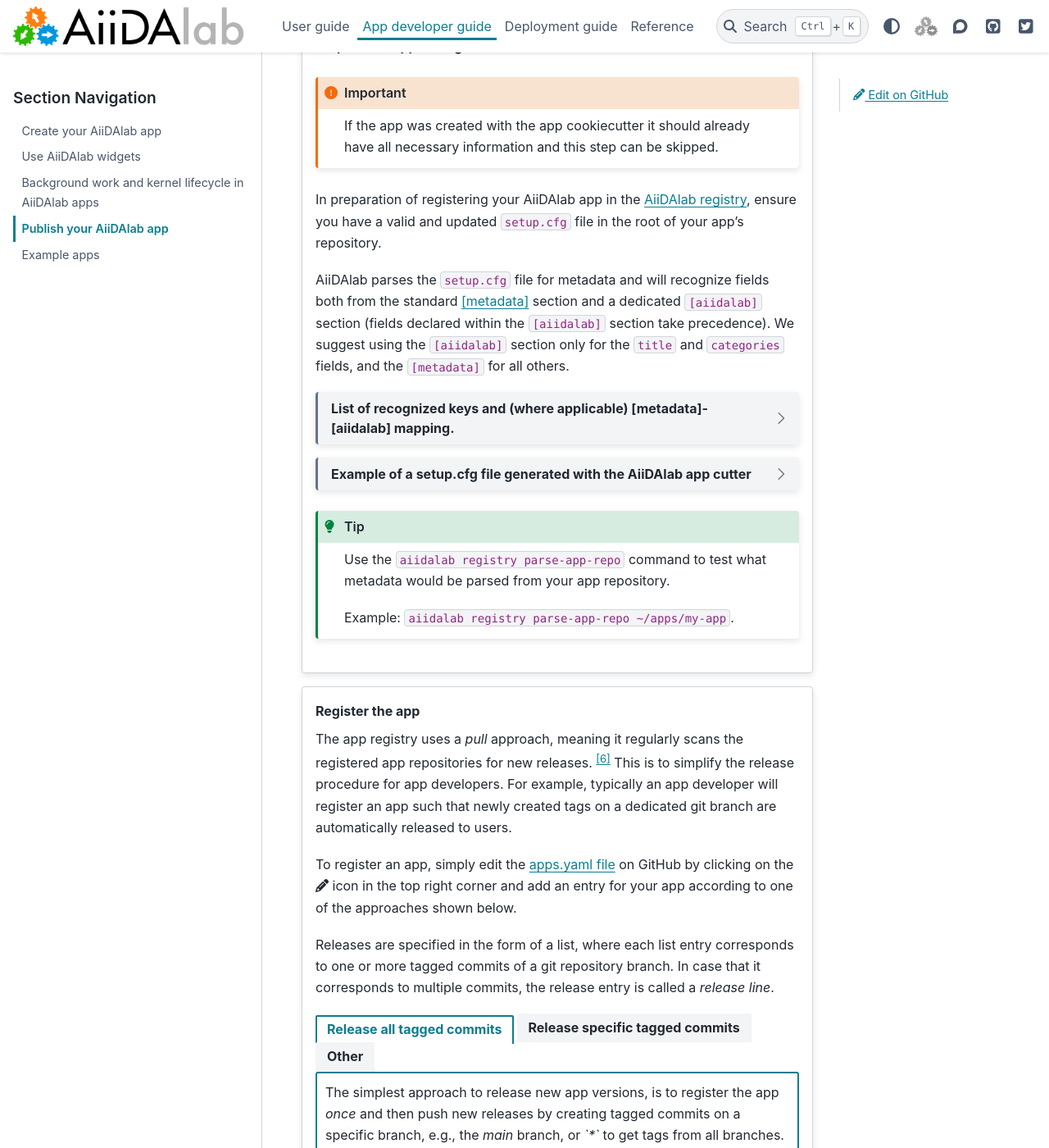
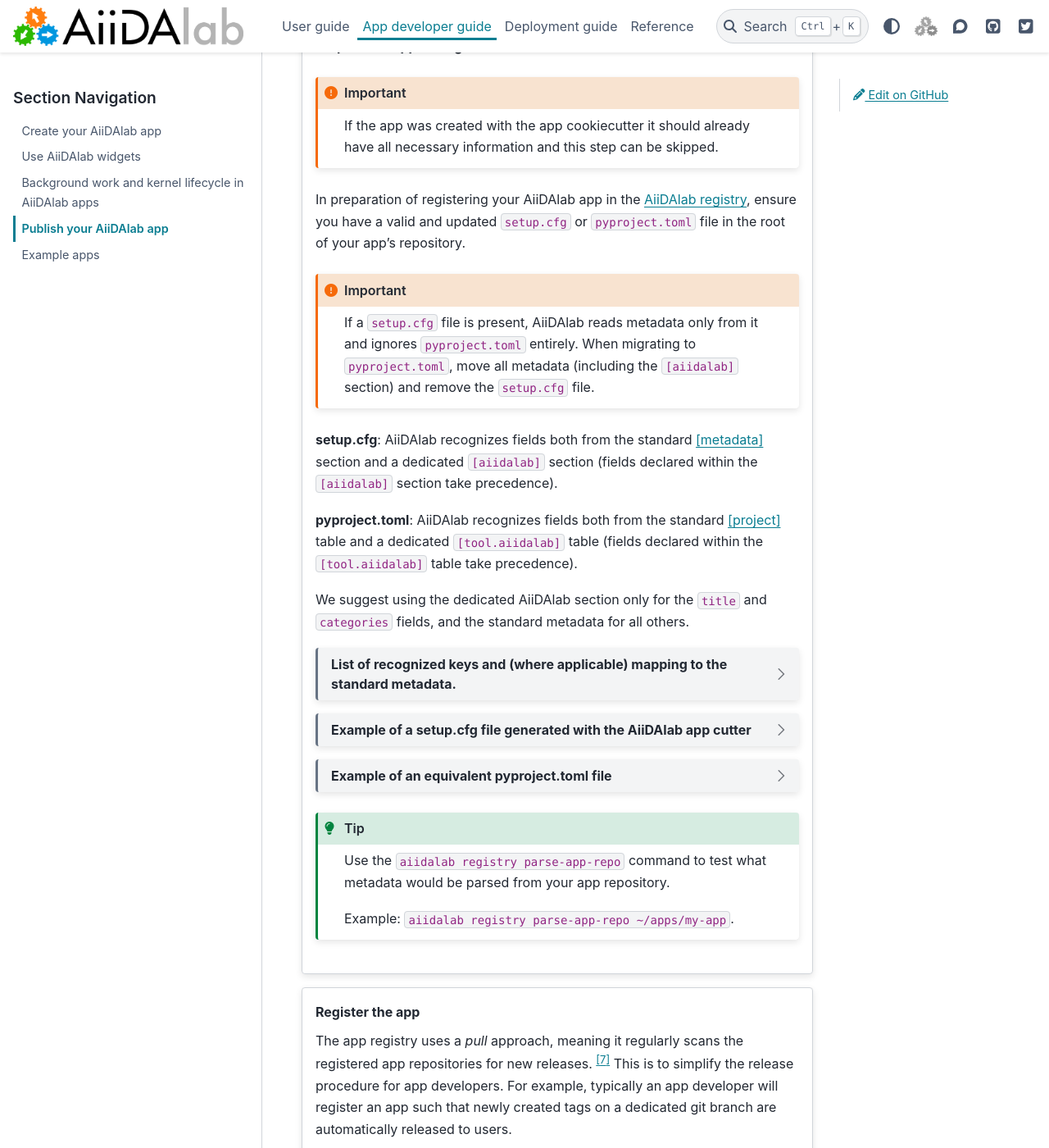
Before and after one commit to aiidalab/aiidalab, a Sphinx documentation site: the page built from docs/source/app_development/publish.rst, in a window 1280 px wide and 1400 px high, scrolled down 255 px. Shown: the whole window at 82% size. Built offline with Sphinx 7.4.7 and the PyData theme 0.15.4, drawn with Linux system fonts in a browser that asks for light colours; pages that are not in the unit, such as notebooks, are missing from menus.

Commit message:
Validate pyproject.toml authors, handle broken files on uninstall, document pyproject.toml
- Parse PEP 621 authors strictly: log an error and skip entries that are
  not tables or lack a non-empty name/email, instead of crashing with
  AttributeError on e.g. `authors = ["Jane Doe"]`.
- Fall back to the app name in _get_python_pkg_name when setup.cfg or
  pyproject.toml cannot be parsed, so uninstall does not abort.
- Document pyproject.toml support in the publishing guide, including the
  [tool.aiidalab] table, citations as an array of tables, and that
  setup.cfg, if present, takes full precedence.

Co-Authored-By: Claude Opus 5.5 <noreply@anthropic.com>

```diff
--- a/docs/source/app_development/publish.rst
+++ b/docs/source/app_development/publish.rst
@@ -17,32 +17,42 @@ Here we explain how an app can be made available to AiiDAlab users by registerin
 
          If the app was created with the app cookiecutter it should already have all necessary information and this step can be skipped.
 
-      In preparation of registering your AiiDAlab app in the `AiiDAlab registry`_, ensure you have a valid and updated ``setup.cfg`` file in the root of your app's repository.
+      In preparation of registering your AiiDAlab app in the `AiiDAlab registry`_, ensure you have a valid and updated ``setup.cfg`` or ``pyproject.toml`` file in the root of your app's repository.
 
-      AiiDAlab parses the ``setup.cfg`` file for metadata and will recognize fields both from the standard `[metadata] <https://setuptools.pypa.io/en/latest/userguide/declarative_config.html#metadata>`__ section and a dedicated ``[aiidalab]`` section (fields declared within the ``[aiidalab]`` section take precedence).
-      We suggest using the ``[aiidalab]`` section only for the ``title`` and ``categories`` fields, and the ``[metadata]`` for all others.
+      .. important::
 
-      .. dropdown:: List of recognized keys and (where applicable) [metadata]-[aiidalab] mapping.
+         If a ``setup.cfg`` file is present, AiiDAlab reads metadata only from it and ignores ``pyproject.toml`` entirely.
+         When migrating to ``pyproject.toml``, move all metadata (including the ``[aiidalab]`` section) and remove the ``setup.cfg`` file.
 
-         =================  ============================  ======== =========================================================
-         [aiidalab]         [metadata]                    required description
-         =================  ============================  ======== =========================================================
-         title              *n/a* [#f0]_                  yes      A human-readable title for the app.
-         description        description                   yes      A brief description of the app's purpose and function.
-         authors            author                        no       A list of all contributing authors.
-         version            version                       no       A version specifier. [#f1]_
-         external_url       url                           no       A URL for the app home page.
-         documentation_url  project_urls: documentation   no       A URL for the app's documentation, e.g., a README file.
-         logo               project_urls: logo            no       A URL for the app's logo.
-         state [#f2]_       *from classifiers* [#f3]_     no       A classification of the app's development state.
-         categories         *n/a* [#f4]_                  no       Categories under which the app will be listed.
-         =================  ============================  ======== =========================================================
+      **setup.cfg**: AiiDAlab recognizes fields both from the standard `[metadata] <https://setuptools.pypa.io/en/latest/userguide/declarative_config.html#metadata>`__ section and a dedicated ``[aiidalab]`` section (fields declared within the ``[aiidalab]`` section take precedence).
 
-         .. [#f0] The title cannot be declared within the ``[metadata]`` section.
+      **pyproject.toml**: AiiDAlab recognizes fields both from the standard `[project] <https://packaging.python.org/en/latest/specifications/pyproject-toml/>`__ table and a dedicated ``[tool.aiidalab]`` table (fields declared within the ``[tool.aiidalab]`` table take precedence).
+
+      We suggest using the dedicated AiiDAlab section only for the ``title`` and ``categories`` fields, and the standard metadata for all others.
+
+      .. dropdown:: List of recognized keys and (where applicable) mapping to the standard metadata.
+
+         =================  ============================  ===========================  ======== =========================================================
+         [aiidalab]         setup.cfg [metadata]          pyproject.toml [project]     required description
+         =================  ============================  ===========================  ======== =========================================================
+         title              *n/a* [#f0]_                  *n/a* [#f0]_                 yes      A human-readable title for the app.
+         description        description                   description                  yes      A brief description of the app's purpose and function.
+         authors            author                        authors [#fauthors]_         no       A list of all contributing authors.
+         version            version                       version                      no       A version specifier. [#f1]_
+         external_url       url                           urls: homepage               no       A URL for the app home page.
+         documentation_url  project_urls: documentation   urls: documentation          no       A URL for the app's documentation, e.g., a README file.
+         logo               project_urls: logo            urls: logo                   no       A URL for the app's logo.
+         state [#f2]_       *from classifiers* [#f3]_     *from classifiers* [#f3]_    no       A classification of the app's development state.
+         categories         *n/a* [#f4]_                  *n/a* [#f4]_                 no       Categories under which the app will be listed.
+         =================  ============================  ===========================  ======== =========================================================
+
+         .. [#f0] The title cannot be declared within the standard metadata.
+         .. [#fauthors] Must be a list of tables, each with a ``name`` and/or ``email`` key, as `specified by PEP 621 <https://packaging.python.org/en/latest/specifications/pyproject-toml/#authors-maintainers>`__.
+            The names (or emails, if no name is given) of all authors are joined into a single comma-separated string. Invalid entries are skipped.
          .. [#f1] If an app is automatically released from git tags, the registry will use the tag as a version identifier instead.
          .. [#f2] The app state must be one of ["registered", "development", "stable"].
          .. [#f3] The development state is parsed from the *Development State* `trove classifiers <https://pypi.org/classifiers/>`__ and automatically mapped to the AiiDAlab development states.
-         .. [#f4] The categories cannot be declared within the ``[metadata]`` section. The complete list of valid categories can be found `here <https://github.com/aiidalab/aiidalab-registry/blob/master/categories.yaml>`__.
+         .. [#f4] The categories cannot be declared within the standard metadata. The complete list of valid categories can be found `here <https://github.com/aiidalab/aiidalab-registry/blob/master/categories.yaml>`__.
 
       .. dropdown:: Example of a setup.cfg file generated with the AiiDAlab app cutter
 
@@ -70,6 +80,45 @@ Here we explain how an app can be made available to AiiDAlab users by registerin
                Operating System :: OS Independent
                Programming Language :: Python :: 3
                Development Status :: 1 - Planning
+
+      .. dropdown:: Example of an equivalent pyproject.toml file
+
+         .. code-block:: toml
+
+            [tool.aiidalab]
+            title = "My App"
+            categories = ["quantum"]
+
+            # Citations are declared as an array of tables, one table per citation
+            [[tool.aiidalab.citations]]
+            text = "My App: a simple AiiDAlab application"
+            link = "https://github.com/aiidalab/aiidalab-my-app"
+
+            [[tool.aiidalab.citations]]
+            authors = ["The AiiDAlab Team"]
+            title = "My App paper"
+            journal = "Journal of AiiDAlab Apps"
+            year = "2026"
+            doi = "10.1234/my-app"
+
+            [project]
+            name = "aiidalab-my-app"
+            version = "0.1a0"
+            authors = [{name = "The AiiDAlab Team", email = "email@example.com"}]
+            description = "This AiiDAlab application was created with the app cutter."
+            readme = "README.md"
+            classifiers = [
+               "License :: OSI Approved :: MIT License",
+               "Operating System :: OS Independent",
+               "Programming Language :: Python :: 3",
+               "Development Status :: 1 - Planning",
+            ]
+
+            [project.urls]
+            Homepage = "https://github.com/aiidalab/aiidalab-my-app"
+            Logo = "https://raw.githubusercontent.com/aiidalab/aiidalab-my-app/master/img/logo.png"
+            Documentation = "https://github.com/aiidalab/aiidalab-my-app/#readme"
+            "Bug Tracker" = "https://github.com/aiidalab/aiidalab-my-app/issues"
 
       .. tip::
 
```
Also changed, not shown: 4 other files.
